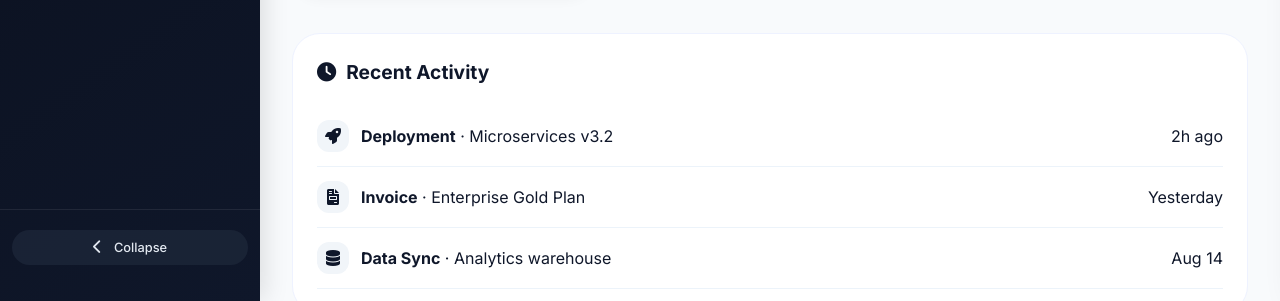
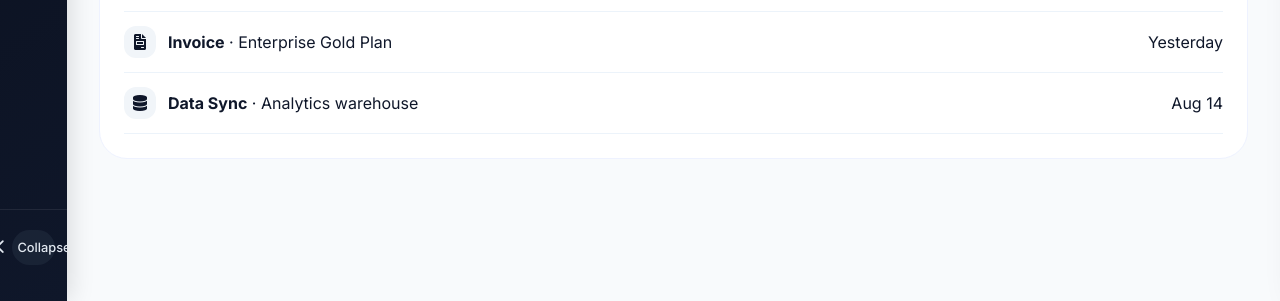
Before and after one commit to Lawrence990818/entr-demo, a plain HTML site: page index.html in a window 1280 px wide. Shown: the part 499-800 px from the top of the page. Drawn offline with Linux system fonts and the light colour scheme.

Commit message:
Update index.html

```diff
--- a/index.html
+++ b/index.html
@@ -42,7 +42,7 @@
             display: flex;
             flex-direction: column;
             transition: width 0.3s cubic-bezier(0.2, 0.9, 0.4, 1.1), transform 0.2s ease;
-            width: 260px;
+            width: 67px;
             flex-shrink: 0;
             overflow-x: hidden;
             box-shadow: 4px 0 24px rgba(0, 0, 0, 0.12);
```
